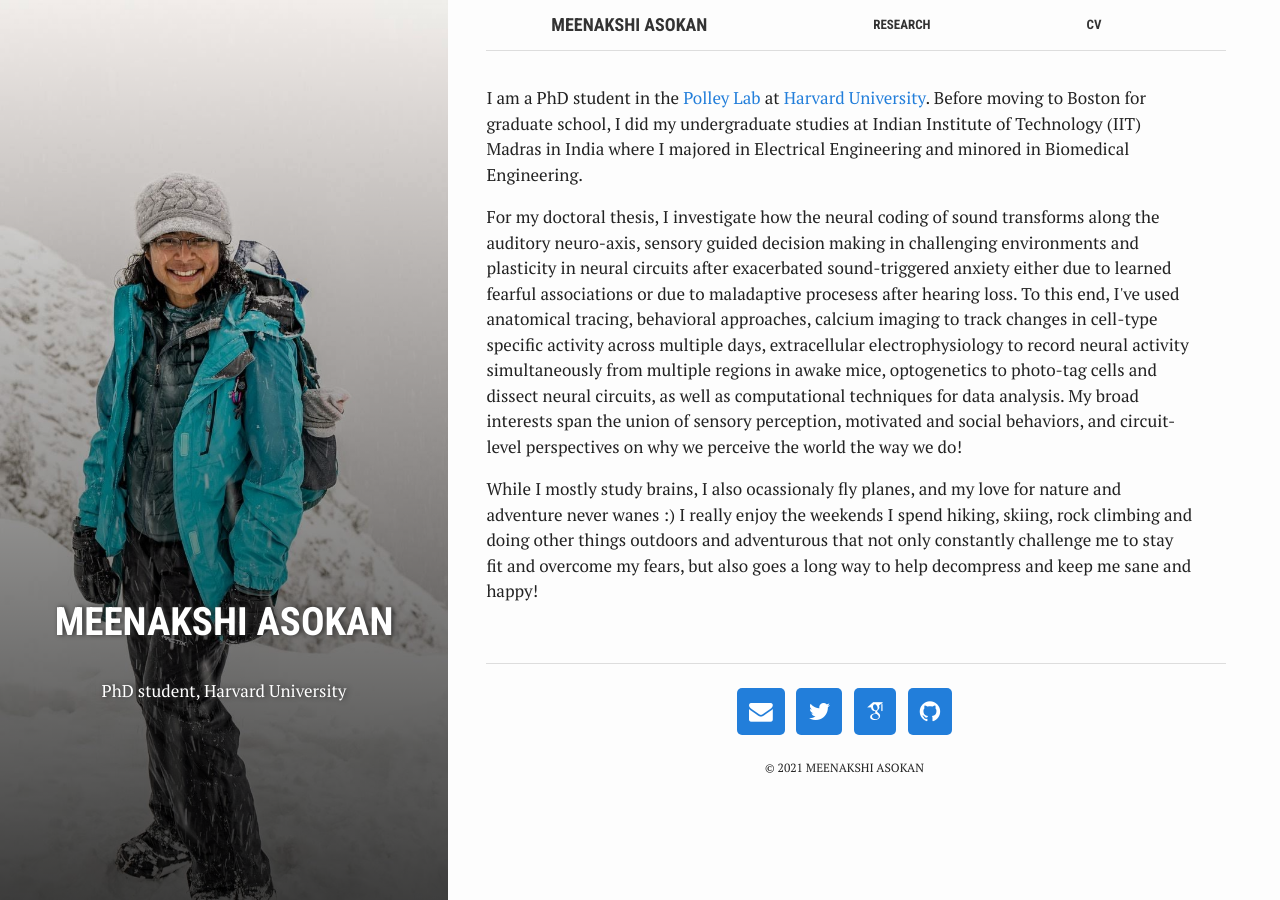
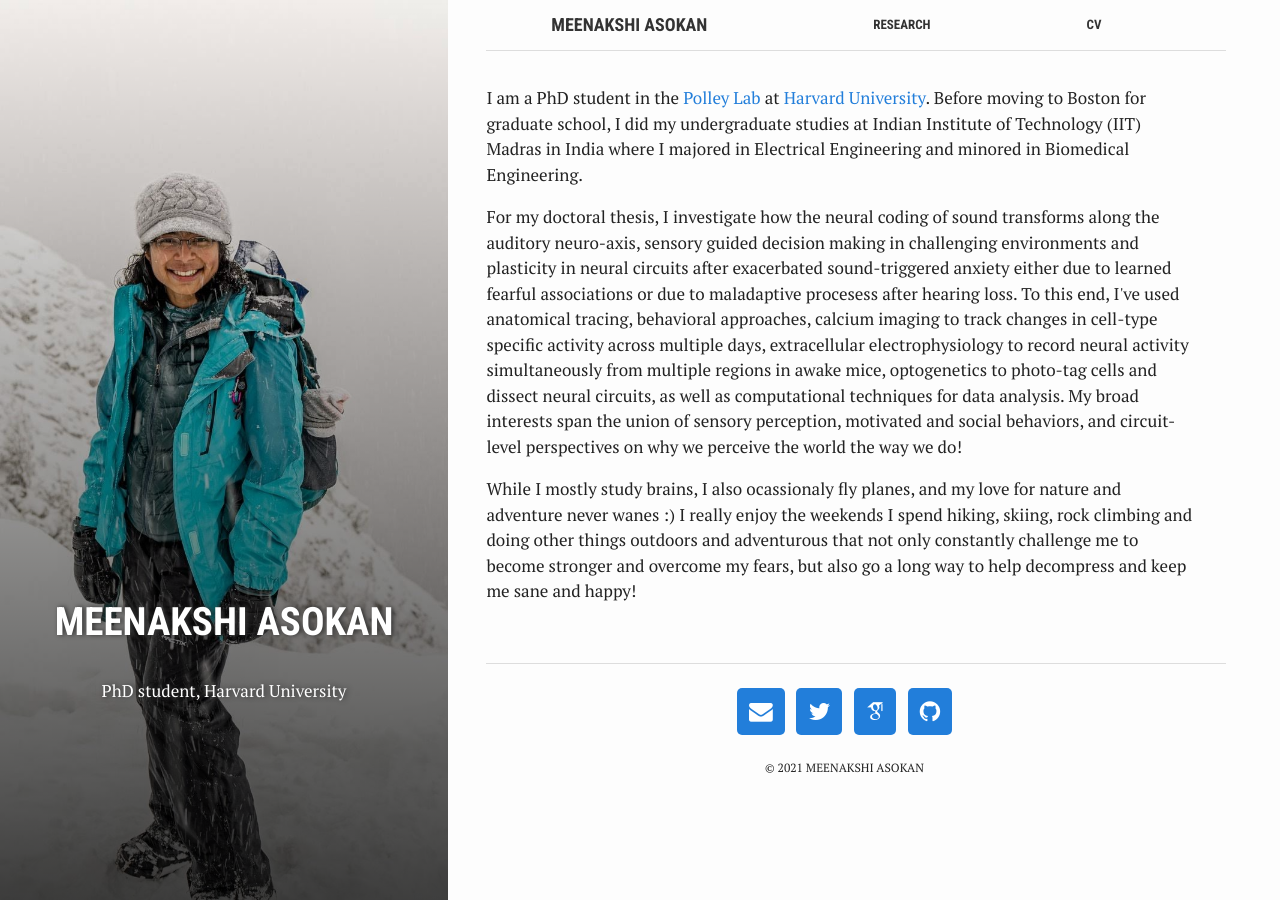
Before and after one commit to Meenakshi-Asokan/Meenakshi-Asokan.github.io, a Jekyll site: the page built from index.html, in a window 1280 px wide. Built offline with Jekyll 4.4.1, drawn with Linux system fonts in a browser that asks for light colours; nearby versions of some CDN libraries; some web fonts are replaced; library files that are not in the unit come from our copies.

Commit message:
Update index.html

```diff
--- a/index.html
+++ b/index.html
@@ -24,6 +24,6 @@ summary: "PhD student, Harvard University"
 </p>
 <p>
   While I mostly study brains, I also ocassionaly fly planes, and my love for nature and adventure never wanes :) I really enjoy the weekends I spend
-  hiking, skiing, rock climbing and doing other things outdoors and adventurous that not only constantly challenge me to stay fit and overcome my fears, but
-  also goes a long way to help decompress and keep me sane and happy!
+  hiking, skiing, rock climbing and doing other things outdoors and adventurous that not only constantly challenge me to become stronger and overcome my fears, but
+  also go a long way to help decompress and keep me sane and happy!
 </p>
```
